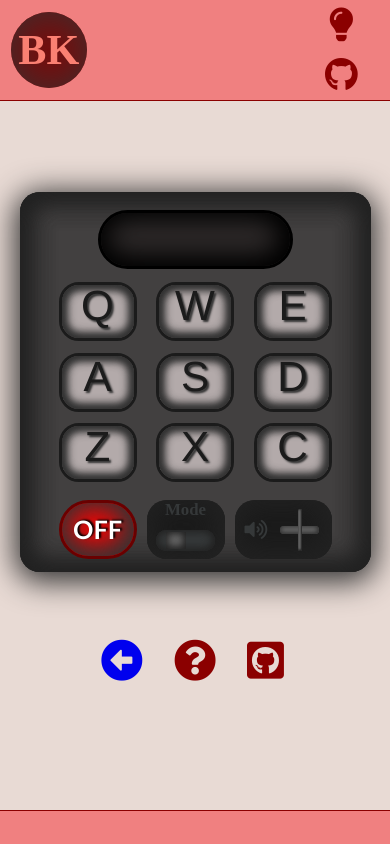
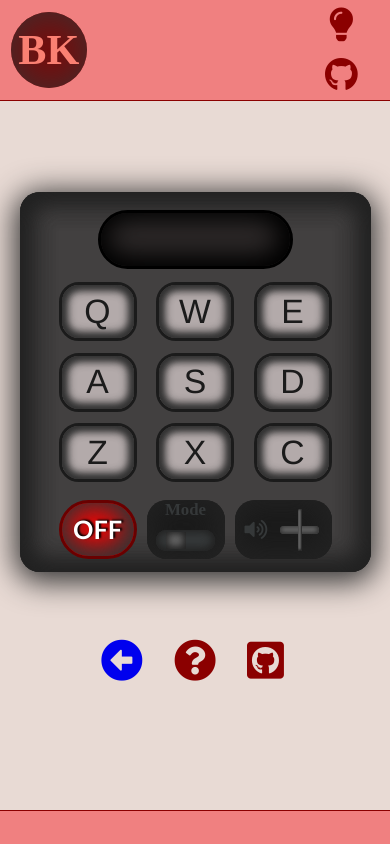
Before and after one commit to billkondo/My_Site, a React app: page /DrumMachine in a window 390 px wide. Built offline with nearby package versions, Linux system fonts and the light colour scheme; a web font is replaced by a local one.

Commit message:
Changed CSS from Drum Machine App

```diff
--- a/src/styles/DrumMachineApp.scss
+++ b/src/styles/DrumMachineApp.scss
@@ -432,10 +432,22 @@
 
     .drum-pad {
       height: 7vh;
-      font-size: 5vh;
+      font-size: 4vh;
       width: 20vw;
       padding: 0;
       border-width: 3px;
+      display: grid;
+      justify-items: center;
+      align-items: center;
+      text-shadow: none;
+
+      -webkit-touch-callout: none;
+      -webkit-user-select: none;
+      -khtml-user-select: none;
+      -moz-user-select: none;
+      -ms-user-select: none;
+      user-select: none;
+      -webkit-tap-highlight-color: transparent;
     }
 
     #control {
@@ -462,15 +474,38 @@
       display: grid;
       align-items: center;
       justify-items: center;
+
+      -webkit-touch-callout: none;
+      -webkit-user-select: none;
+      -khtml-user-select: none;
+      -moz-user-select: none;
+      -ms-user-select: none;
+      user-select: none;
+      -webkit-tap-highlight-color: transparent;
     }
 
     #options {
       width: 20vw;
       justify-self: center;
+
+      -webkit-touch-callout: none;
+      -webkit-user-select: none;
+      -khtml-user-select: none;
+      -moz-user-select: none;
+      -ms-user-select: none;
+      user-select: none;
+      -webkit-tap-highlight-color: transparent;
     }
 
     #volume {
       justify-self: start;
+      -webkit-touch-callout: none;
+      -webkit-user-select: none;
+      -khtml-user-select: none;
+      -moz-user-select: none;
+      -ms-user-select: none;
+      user-select: none;
+      -webkit-tap-highlight-color: transparent;
     }
 
     #options {
@@ -538,8 +573,6 @@
 
     #volume input::-ms-fill-lower {
       height: 10vh;
-      background-color: #DA2647;
-      border-radius: 20px;
       box-shadow:
         -1px 0px 2px #333 inset,
         0 -1px 2px #333 inset;
@@ -547,8 +580,6 @@
 
     #volume input::-ms-fill-upper {
       height: 10vh;
-      background-color: #DA2647;
-      border-radius: 20px;
       box-shadow:
         -1px 0px 2px #333 inset,
         0 -1px 2px #333 inset;
```
